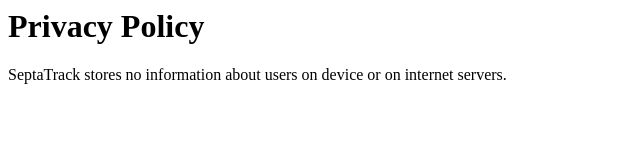
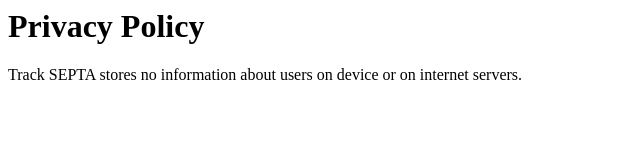
Before and after one commit to prodikl/prodikl.github.io, a plain HTML site: page septa-track/privacy/index.html in a window 1280 px wide. Shown: the full height of the page, 0-640 px from the left. Drawn offline with Linux system fonts and the light colour scheme.

Commit message:
added septa-track privacy policy

```diff
--- a/septa-track/privacy/index.html
+++ b/septa-track/privacy/index.html
@@ -1,9 +1,9 @@
 <html lang="en">
 <head>
-    <title>SeptaTrack - Privacy Policy</title>
+    <title>Track SEPTA - Privacy Policy</title>
 </head>
 <body>
 <h1>Privacy Policy</h1>
-<p>SeptaTrack stores no information about users on device or on internet servers.</p>
+<p>Track SEPTA stores no information about users on device or on internet servers.</p>
 </body>
 </html>
```
